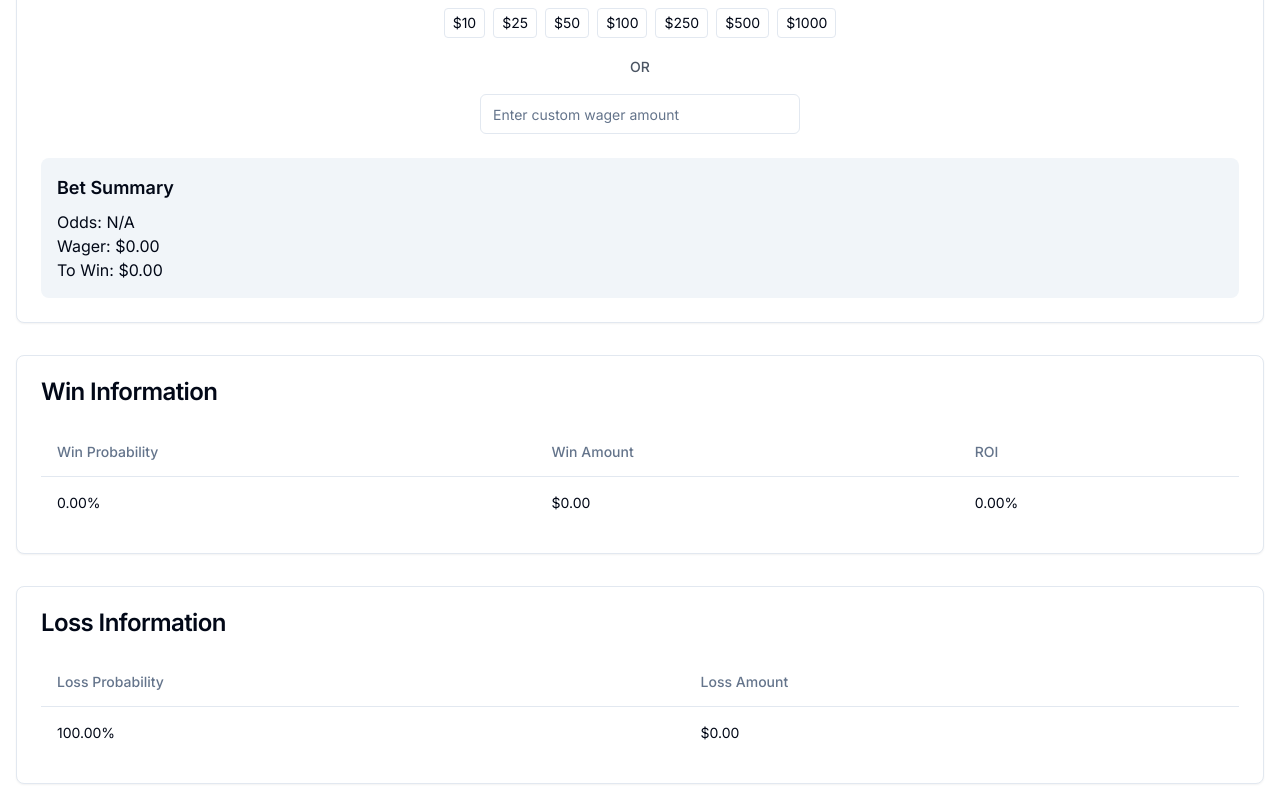
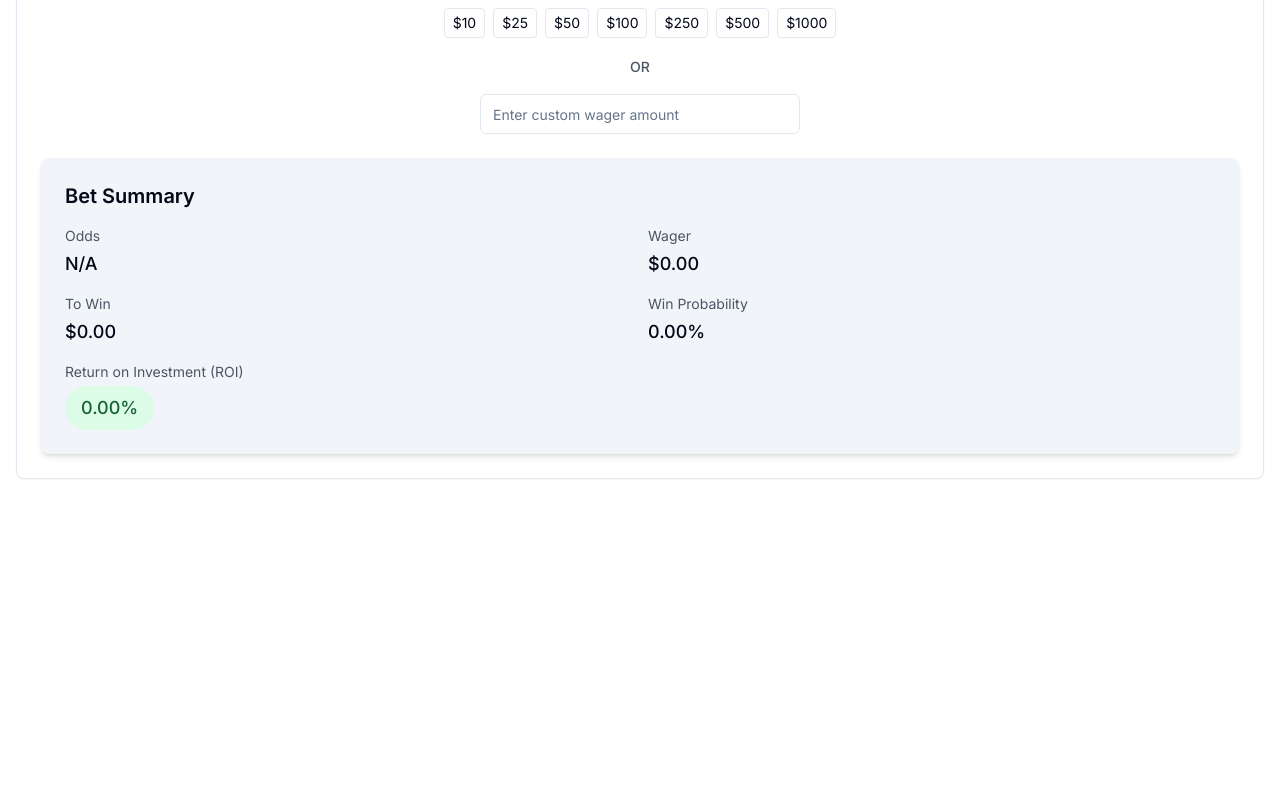
Before and after one commit to joshbochu/makemonies, a Next.js app: page / in a window 1280 px wide. Shown: the part 489-1289 px from the top of the page. After the commit the page ends 1016 px from the top, so only its background shows below. Built offline with nearby package versions, Linux system fonts and the light colour scheme.

Commit message:
savemore

```diff
--- a/app/page.tsx
+++ b/app/page.tsx
@@ -177,58 +177,34 @@ export default function Home() {
             </div>
           </div>
 
-          <div className="bg-secondary p-4 rounded-lg">
-            <h3 className="text-lg font-semibold mb-2">Bet Summary</h3>
-            <p>Odds: {odds ? (parseInt(odds) > 0 ? `+${odds}` : odds) : 'N/A'}</p>
-            <p>Wager: ${parseFloat(wager || '0').toFixed(2)}</p>
-            <p>To Win: ${parseFloat(winAmount || '0').toFixed(2)}</p>
+          {/* Add the new bet summary section here */}
+          <div className="bg-secondary p-6 rounded-lg shadow-md">
+            <h3 className="text-xl font-semibold mb-4">Bet Summary</h3>
+            <div className="grid grid-cols-2 gap-4">
+              <div>
+                <p className="text-sm text-gray-600 mb-1">Odds</p>
+                <p className="text-lg font-medium">{odds ? (parseInt(odds) > 0 ? `+${odds}` : odds) : 'N/A'}</p>
+              </div>
+              <div>
+                <p className="text-sm text-gray-600 mb-1">Wager</p>
+                <p className="text-lg font-medium">${parseFloat(wager || '0').toFixed(2)}</p>
+              </div>
+              <div>
+                <p className="text-sm text-gray-600 mb-1">To Win</p>
+                <p className="text-lg font-medium">${parseFloat(winAmount || '0').toFixed(2)}</p>
+              </div>
+              <div>
+                <p className="text-sm text-gray-600 mb-1">Win Probability</p>
+                <p className="text-lg font-medium">{(winProbability * 100).toFixed(2)}%</p>
+              </div>
+            </div>
+            <div className="mt-4">
+              <p className="text-sm text-gray-600 mb-1">Return on Investment (ROI)</p>
+              <div className="inline-block bg-green-100 text-green-800 text-lg font-medium px-4 py-2 rounded-full">
+                {roi.toFixed(2)}%
+              </div>
+            </div>
           </div>
-        </CardContent>
-      </Card>
-
-      <Card className="mb-8">
-        <CardHeader>
-          <CardTitle>Win Information</CardTitle>
-        </CardHeader>
-        <CardContent>
-          <Table>
-            <TableHeader>
-              <TableRow>
-                <TableHead>Win Probability</TableHead>
-                <TableHead>Win Amount</TableHead>
-                <TableHead>ROI</TableHead>
-              </TableRow>
-            </TableHeader>
-            <TableBody>
-              <TableRow>
-                <TableCell>{(winProbability * 100).toFixed(2)}%</TableCell>
-                <TableCell>${netWin.toFixed(2)}</TableCell>
-                <TableCell>{roi.toFixed(2)}%</TableCell>
-              </TableRow>
-            </TableBody>
-          </Table>
-        </CardContent>
-      </Card>
-
-      <Card>
-        <CardHeader>
-          <CardTitle>Loss Information</CardTitle>
-        </CardHeader>
-        <CardContent>
-          <Table>
-            <TableHeader>
-              <TableRow>
-                <TableHead>Loss Probability</TableHead>
-                <TableHead>Loss Amount</TableHead>
-              </TableRow>
-            </TableHeader>
-            <TableBody>
-              <TableRow>
-                <TableCell>{(lossProbability * 100).toFixed(2)}%</TableCell>
-                <TableCell>${wagerFloat.toFixed(2)}</TableCell>
-              </TableRow>
-            </TableBody>
-          </Table>
         </CardContent>
       </Card>
     </div>
```
